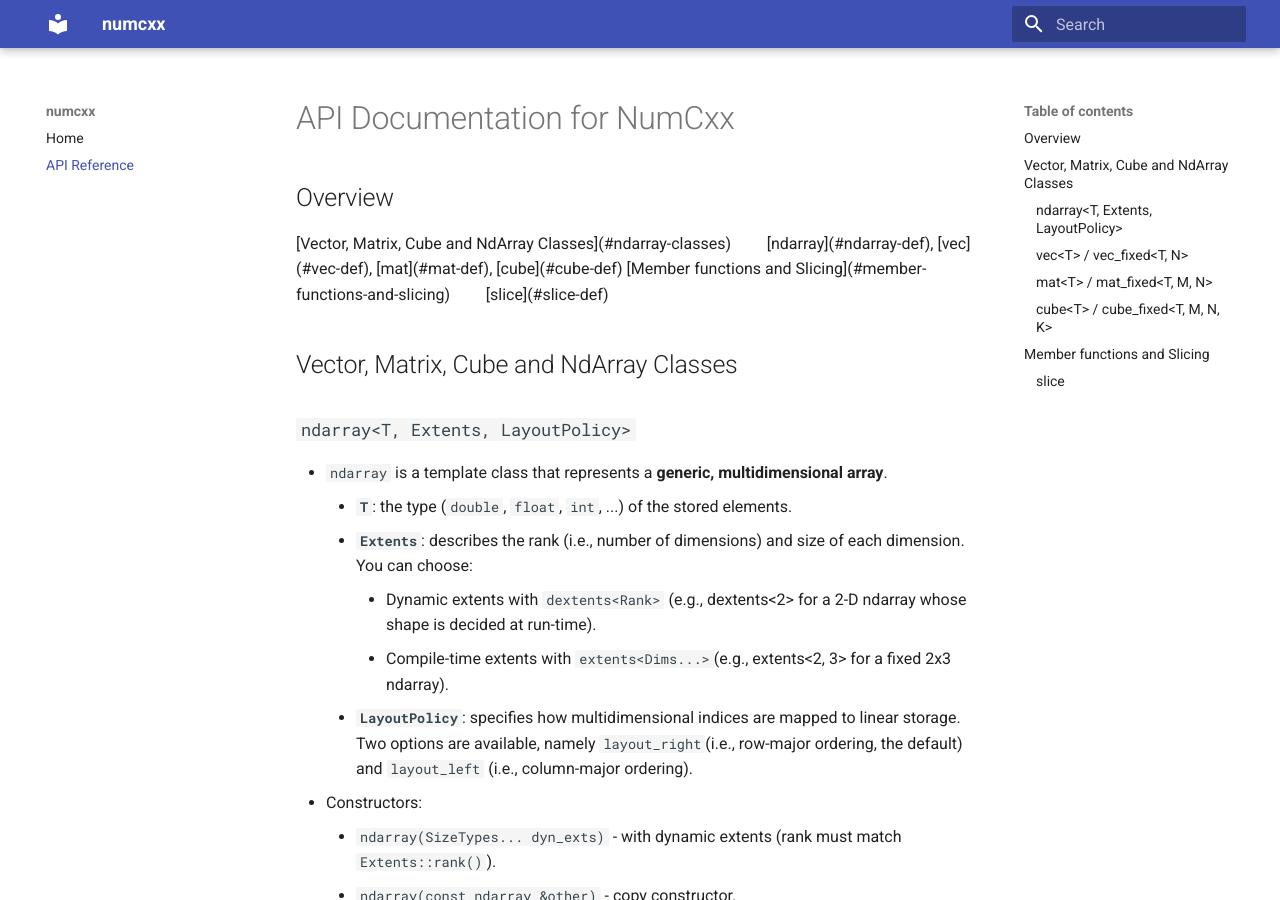
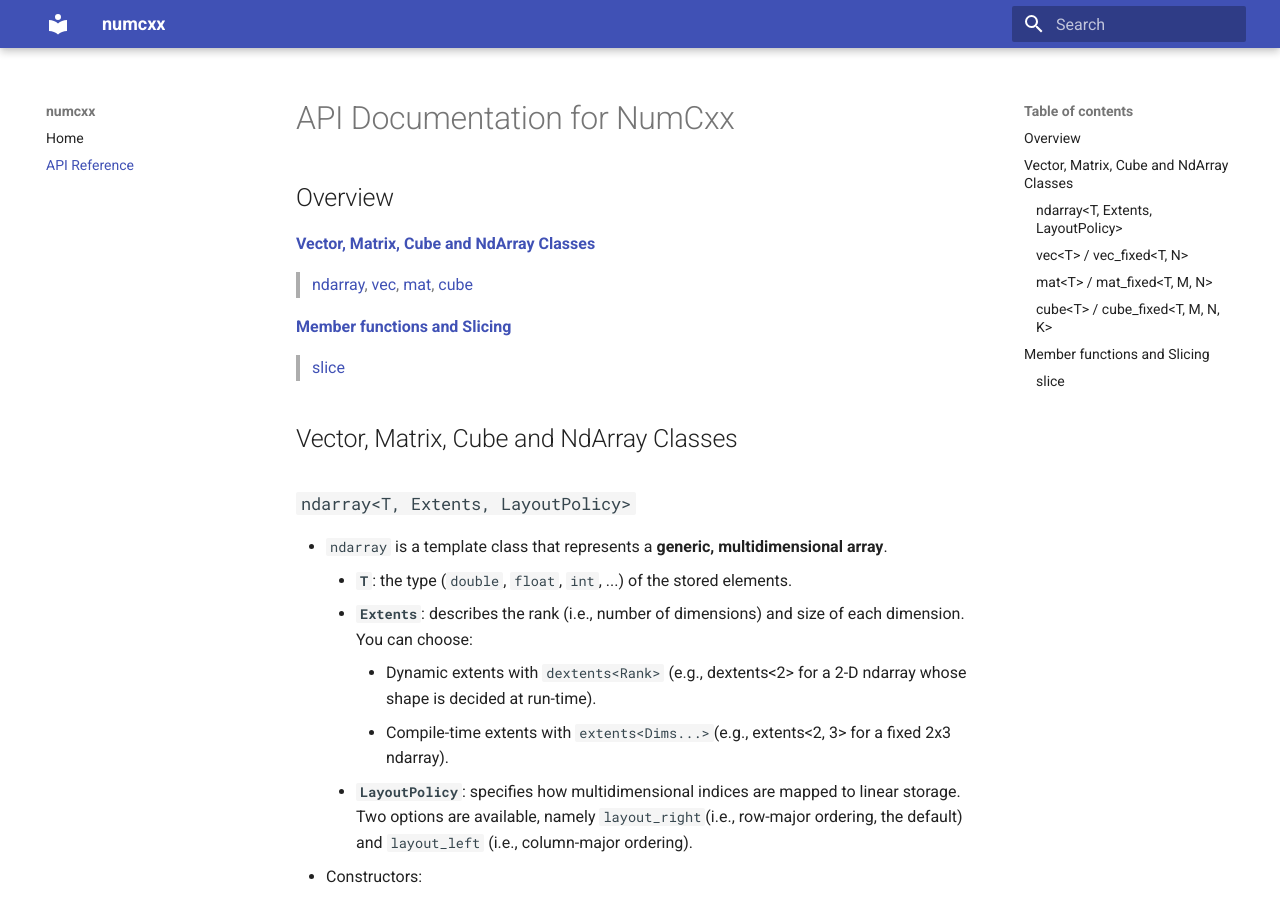
Before and after one commit to ypan1988/numcxx, an MkDocs documentation site: the page built from docs/API.md, in a window 1280 px wide and 900 px high. Built offline with MkDocs 1.6.1 and Material for MkDocs 9.7.7, drawn with Linux system fonts in a browser that asks for light colours; part of the change alters nothing that is shown.

Commit message:
update overview

```diff
--- a/docs/API.md
+++ b/docs/API.md
@@ -1,16 +1,12 @@
 # API Documentation for NumCxx
 ## Overview
-<div class="api-overview">
+**[Vector, Matrix, Cube and NdArray Classes](#ndarray-classes)**
 
-[Vector, Matrix, Cube and NdArray Classes](#ndarray-classes)
+> [ndarray](#ndarray-def), [vec](#vec-def), [mat](#mat-def), [cube](#cube-def)
 
-&nbsp;&nbsp;&nbsp;&nbsp;&nbsp;&nbsp;&nbsp;&nbsp;[ndarray](#ndarray-def), [vec](#vec-def), [mat](#mat-def), [cube](#cube-def)
+**[Member functions and Slicing](#member-functions-and-slicing)**
 
-[Member functions and Slicing](#member-functions-and-slicing)
-
-&nbsp;&nbsp;&nbsp;&nbsp;&nbsp;&nbsp;&nbsp;&nbsp;[slice](#slice-def)
-
-</div>
+> [slice](#slice-def)
 
 <a id="ndarray-classes"></a>
 ## Vector, Matrix, Cube and NdArray Classes
```
